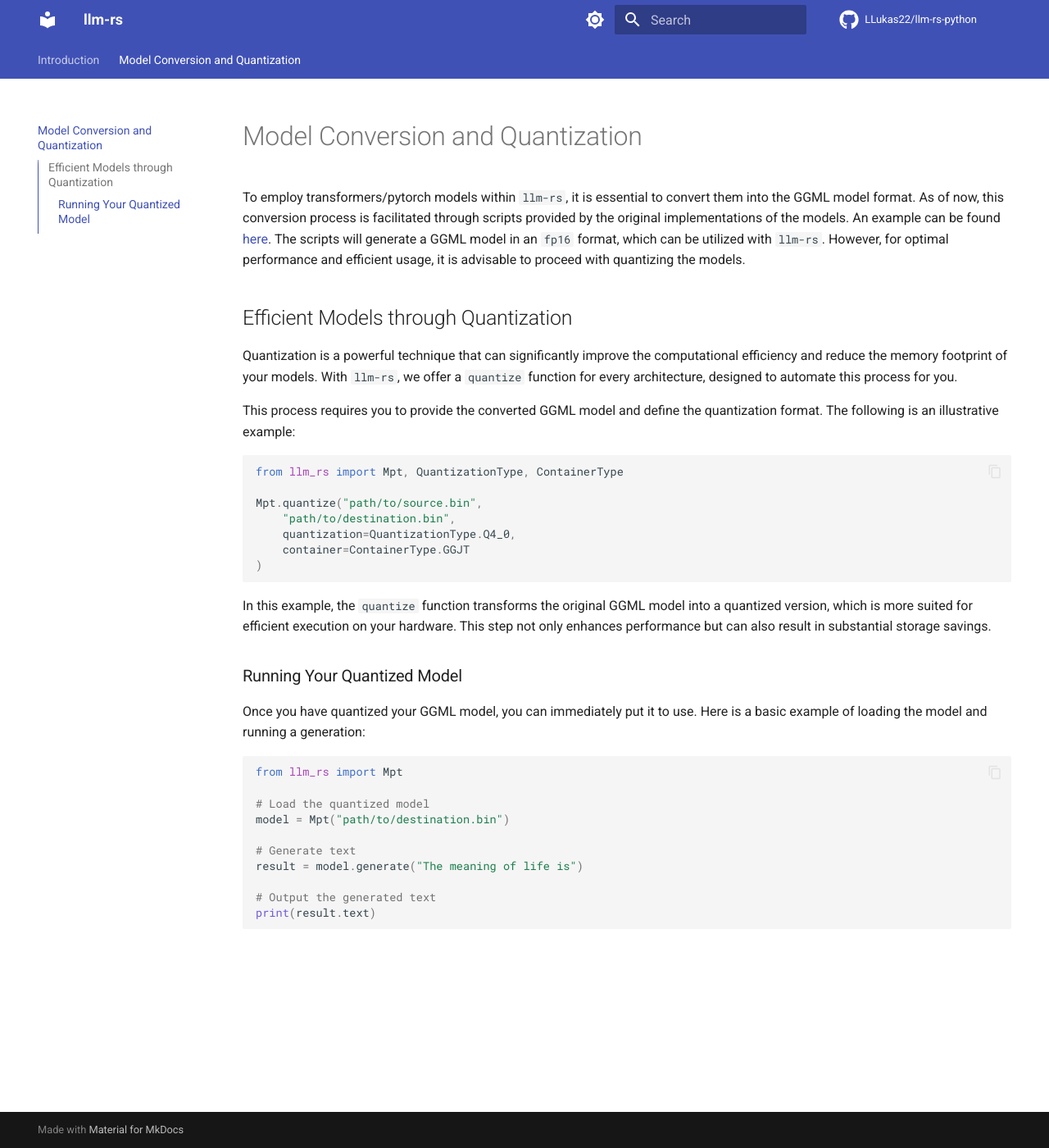
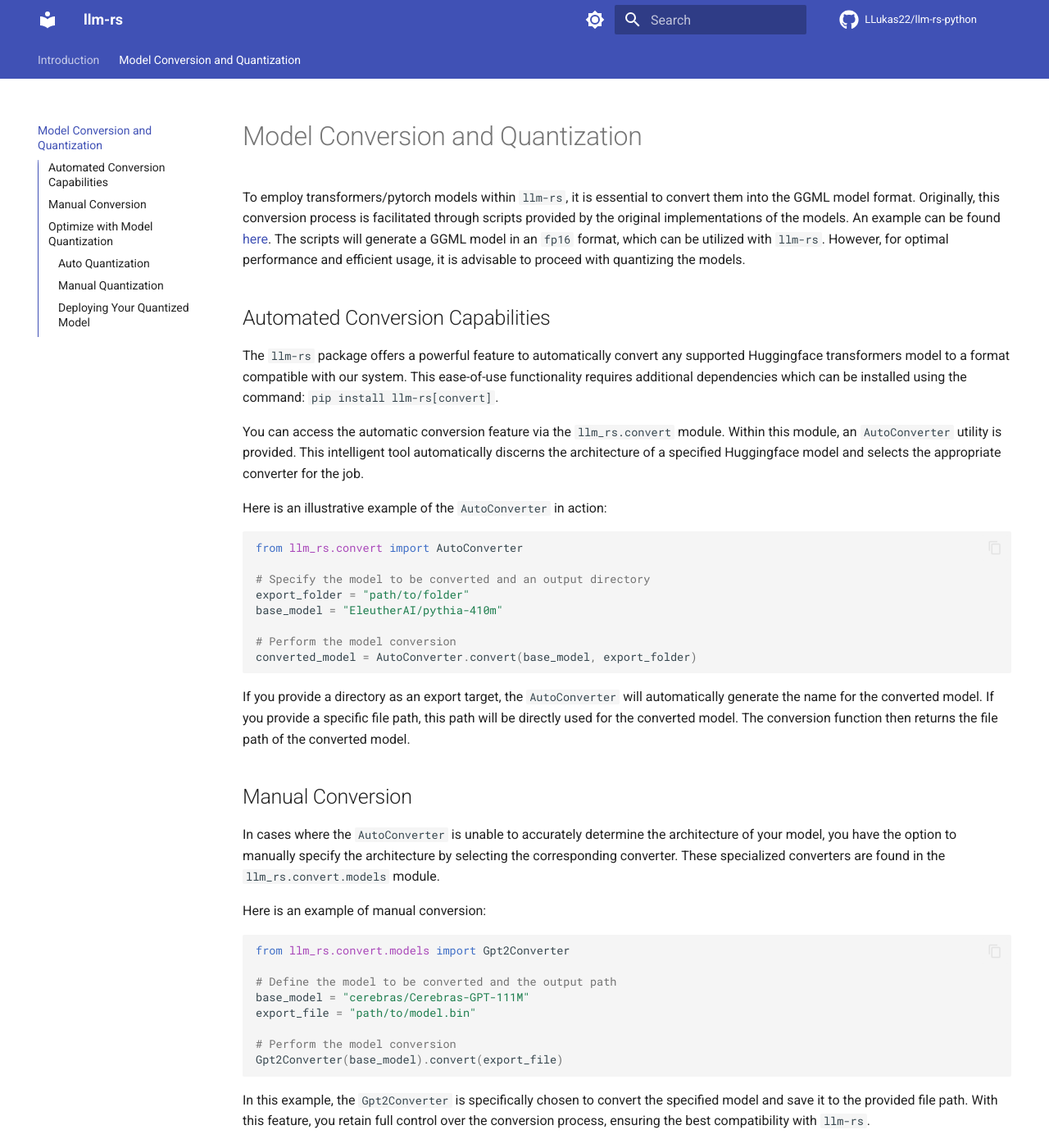
Before and after one commit to LLukas22/llm-rs-python, an MkDocs documentation site: the page built from docs/docs/conversion.md, in a window 1280 px wide and 1400 px high. Shown: the whole window at 82% size. Built offline with MkDocs 1.6.1 and Material for MkDocs 9.7.7, drawn with Linux system fonts in a browser that asks for light colours; comment, search, counter and statistics services are not loaded; some of the changed text lies outside the part shown.

Commit message:
Documentation

````diff
--- a/docs/docs/conversion.md
+++ b/docs/docs/conversion.md
@@ -1,12 +1,67 @@
 # Model Conversion and Quantization
 
-To employ transformers/pytorch models within `llm-rs`, it is essential to convert them into the GGML model format. As of now, this conversion process is facilitated through scripts provided by the original implementations of the models. An example can be found [here](https://github.com/ggerganov/ggml/blob/master/examples/mpt/convert-h5-to-ggml.py). The scripts will generate a GGML model in an `fp16` format, which can be utilized with `llm-rs`. However, for optimal performance and efficient usage, it is advisable to proceed with quantizing the models.
+To employ transformers/pytorch models within `llm-rs`, it is essential to convert them into the GGML model format. Originally, this conversion process is facilitated through scripts provided by the original implementations of the models. An example can be found [here](https://github.com/ggerganov/ggml/blob/master/examples/mpt/convert-h5-to-ggml.py). The scripts will generate a GGML model in an `fp16` format, which can be utilized with `llm-rs`. However, for optimal performance and efficient usage, it is advisable to proceed with quantizing the models.
 
-## Efficient Models through Quantization
+## Automated Conversion Capabilities
 
-Quantization is a powerful technique that can significantly improve the computational efficiency and reduce the memory footprint of your models. With `llm-rs`, we offer a `quantize` function for every architecture, designed to automate this process for you.
+The `llm-rs` package offers a powerful feature to automatically convert any supported Huggingface transformers model to a format compatible with our system. This ease-of-use functionality requires additional dependencies which can be installed using the command: `pip install llm-rs[convert]`.
 
-This process requires you to provide the converted GGML model and define the quantization format. The following is an illustrative example:
+You can access the automatic conversion feature via the `llm_rs.convert` module. Within this module, an `AutoConverter` utility is provided. This intelligent tool automatically discerns the architecture of a specified Huggingface model and selects the appropriate converter for the job.
+
+Here is an illustrative example of the `AutoConverter` in action:
+
+```python
+from llm_rs.convert import AutoConverter
+
+# Specify the model to be converted and an output directory
+export_folder = "path/to/folder"
+base_model = "EleutherAI/pythia-410m"
+
+# Perform the model conversion
+converted_model = AutoConverter.convert(base_model, export_folder)
+```
+
+If you provide a directory as an export target, the `AutoConverter` will automatically generate the name for the converted model. If you provide a specific file path, this path will be directly used for the converted model. The conversion function then returns the file path of the converted model.
+
+## Manual Conversion
+
+In cases where the `AutoConverter` is unable to accurately determine the architecture of your model, you have the option to manually specify the architecture by selecting the corresponding converter. These specialized converters are found in the `llm_rs.convert.models` module.
+
+Here is an example of manual conversion:
+
+```python
+from llm_rs.convert.models import Gpt2Converter
+
+# Define the model to be converted and the output path
+base_model = "cerebras/Cerebras-GPT-111M"
+export_file = "path/to/model.bin"
+
+# Perform the model conversion
+Gpt2Converter(base_model).convert(export_file)
+```
+
+In this example, the `Gpt2Converter` is specifically chosen to convert the specified model and save it to the provided file path. With this feature, you retain full control over the conversion process, ensuring the best compatibility with `llm-rs`.
+
+## Optimize with Model Quantization
+
+Quantization is an optimization strategy that can dramatically enhance the computational efficiency and minimize the memory footprint of your models. `llm-rs` offers tools for automated and manual quantization, adapting models to perform more efficiently.
+
+### Auto Quantization
+Models converted via `llm-rs` are readily compatible with our `AutoQuantizer`. The process of auto quantization is straightforward, as demonstrated below:
+
+```python
+from llm_rs import AutoQuantizer
+
+# Define the path of the converted model
+converted_model="path/to/model.bin"
+
+# Quantize the model
+quantized_model = AutoQuantizer.quantize(converted_model)
+```
+
+### Manual Quantization
+
+`llm-rs` provides a `quantize` function specific to each supported architecture to automate the quantization process. The function requires the input of the converted GGML model and the specified quantization format. An example is as follows:
 
 ```python
 from llm_rs import Mpt, QuantizationType, ContainerType
@@ -18,11 +73,11 @@ Mpt.quantize("path/to/source.bin",
 )
 ```
 
-In this example, the `quantize` function transforms the original GGML model into a quantized version, which is more suited for efficient execution on your hardware. This step not only enhances performance but can also result in substantial storage savings.
+In this instance, the `quantize` function refines the original GGML model into a more efficient quantized version, optimizing it for execution on your chosen hardware. This step not only boosts performance but also yields significant savings in storage space.
 
-### Running Your Quantized Model
+### Deploying Your Quantized Model
 
-Once you have quantized your GGML model, you can immediately put it to use. Here is a basic example of loading the model and running a generation:
+Upon quantizing your GGML model, you can immediately deploy it. Here's a simple demonstration of loading the quantized model and initiating a text generation:
 
 ```python
 from llm_rs import Mpt
@@ -30,9 +85,11 @@ from llm_rs import Mpt
 # Load the quantized model
 model = Mpt("path/to/destination.bin")
 
-# Generate text
+# Initiate a text generation
 result = model.generate("The meaning of life is")
 
-# Output the generated text
+# Display the generated text
 print(result.text)
 ```
+
+This example highlights how straightforward it is to execute a text generation with your quantized model, enabling you to reap the benefits of enhanced computational efficiency and minimized memory footprint.
--- a/pyproject.toml
+++ b/pyproject.toml
@@ -34,7 +34,6 @@ convert=[
   "torch >= 2.0.0",
   "accelerate >= 0.19.0",
   "tqdm",
-
   "einops >= 0.6.1"
 ]
 
````
Also changed, not shown: docs/docs/index.md (+19 -5 lines), 2 other files.
